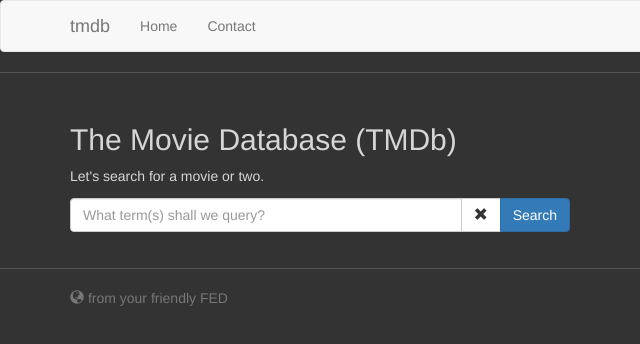
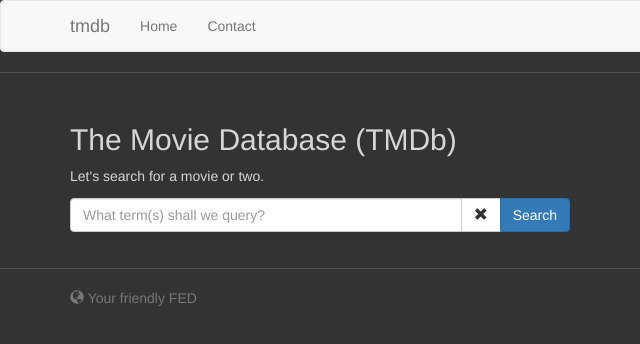
Before and after one commit to vo2max/moviedb, a website: page src/index.html in a window 1280 px wide. Shown: the full height of the page, 0-640 px from the left. Drawn offline with nearby package versions, Linux system fonts and the light colour scheme; some packages are replaced by stand-ins of ours; files that its build step writes are made by us from their sources; a script that the page names is missing.

Commit message:
Updated footer

```diff
--- a/src/index.html
+++ b/src/index.html
@@ -51,7 +51,7 @@
 
     <div class="footer">
       <div class="container">
-        <p><span class="glyphicon glyphicon-globe"></span> from your friendly FED</p>
+        <p><span class="glyphicon glyphicon-globe"></span> Your friendly FED</p>
       </div>
     </div>
 
```
